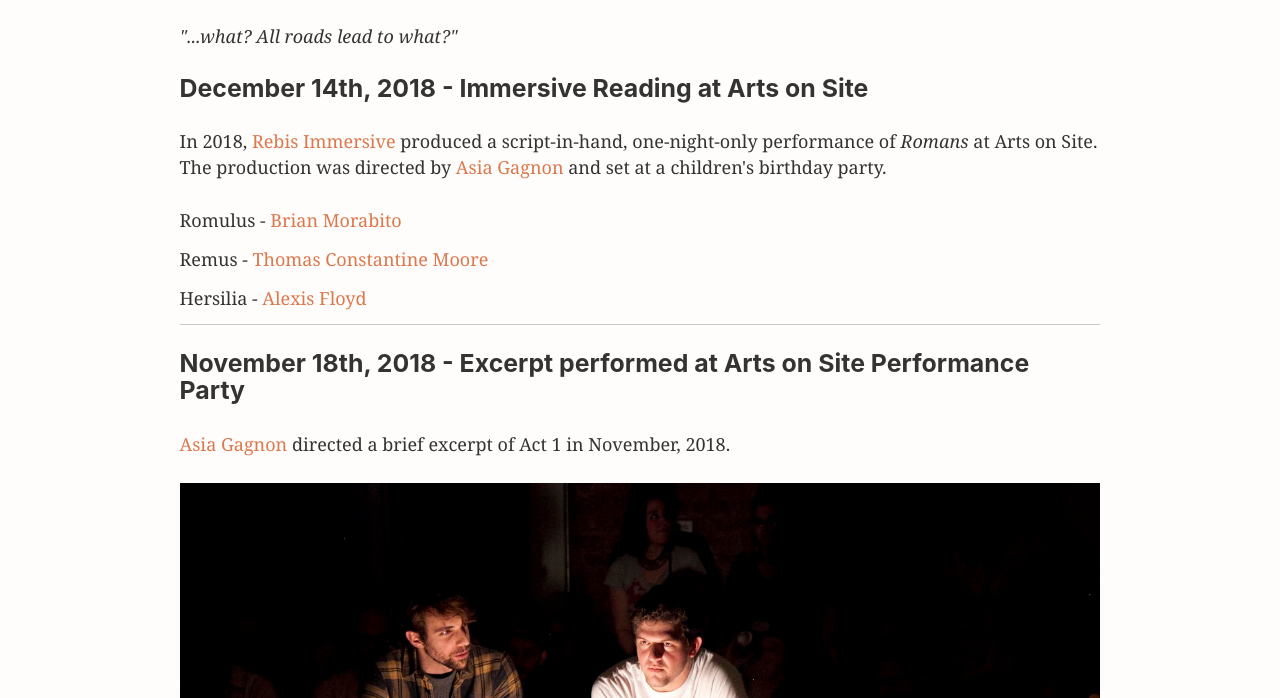
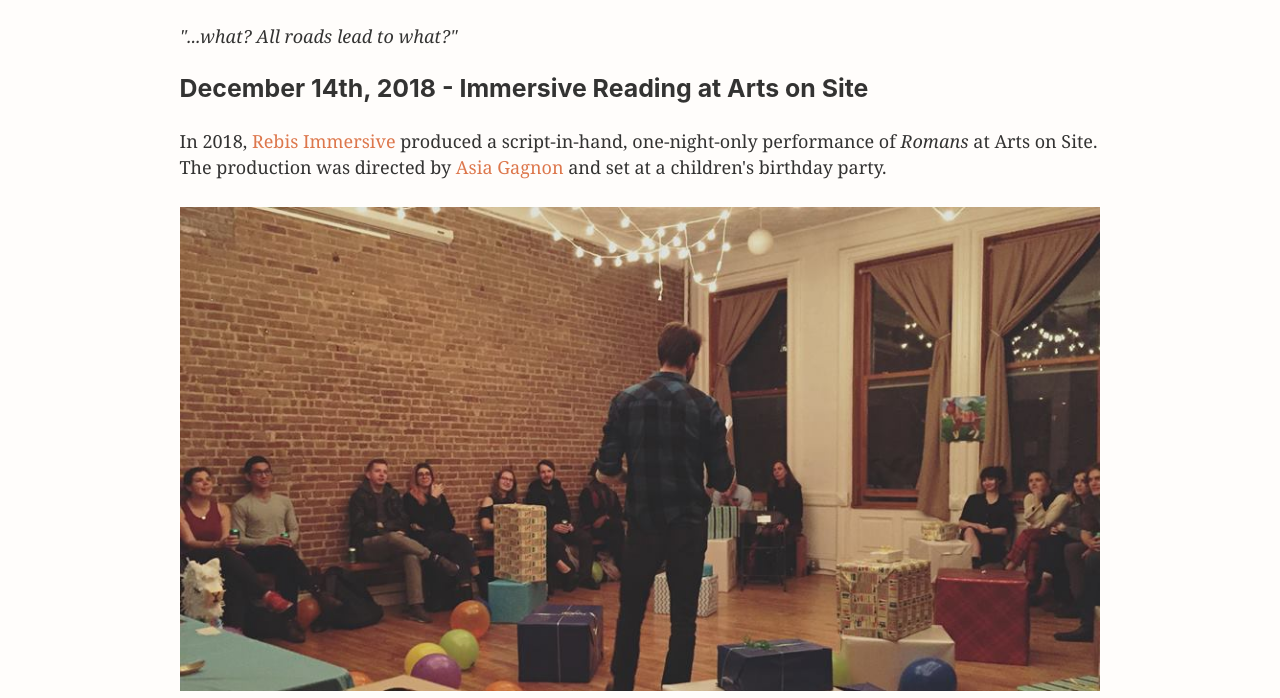
Before and after one commit to thomasmost/rooftops, a Gatsby site: page /production-history in a window 1280 px wide. Shown: the part 223-921 px from the top of the page. Built offline with nearby package versions, Linux system fonts and the light colour scheme; Gatsby itself is replaced by a stand-in of ours.

Commit message:
add birthday party image

```diff
--- /dev/null
+++ b/src/components/birthday-party-image.tsx
@@ -0,0 +1,32 @@
+import React from "react"
+import { StaticQuery, graphql } from "gatsby"
+import Img from "gatsby-image"
+
+/*
+ * This component is built using `gatsby-image` to automatically serve optimized
+ * images with lazy loading and reduced file sizes. The image is loaded using a
+ * `StaticQuery`, which allows us to load the image from directly within this
+ * component, rather than having to pass the image data down from pages.
+ *
+ * For more information, see the docs:
+ * - `gatsby-image`: https://gatsby.app/gatsby-image
+ * - `StaticQuery`: https://gatsby.app/staticquery
+ */
+
+const BirthdayPartyImage = () => (
+  <StaticQuery
+    query={graphql`
+      query {
+        placeholderImage: file(relativePath: { eq: "birthday.jpg" }) {
+          childImageSharp {
+            fluid(maxWidth: 1200) {
+              ...GatsbyImageSharpFluid
+            }
+          }
+        }
+      }
+    `}
+    render={data => <Img fluid={data.placeholderImage.childImageSharp.fluid} />}
+  />
+)
+export default BirthdayPartyImage
--- a/src/pages/production-history.tsx
+++ b/src/pages/production-history.tsx
@@ -4,6 +4,7 @@ import Layout from "../components/layout"
 import SEO from "../components/seo"
 import style from "./production-history.module.scss"
 import AOSImage from "../components/aos-image";
+import BirthdayPartyImage from "../components/birthday-party-image";
 
 const ProductionHistoryPage = () => (
   <Layout>
@@ -16,6 +17,7 @@ const ProductionHistoryPage = () => (
        In 2018, <a href="https://www.facebook.com/experiencerebis/">Rebis Immersive</a> produced a script-in-hand, one-night-only performance of
        <em> Romans</em> at Arts on Site. The production was directed by <a href="http://asiagagnon.virb.com/">Asia Gagnon</a> and set at a children's birthday party.
     </p>
+    <BirthdayPartyImage />
     <ul className={style.castList}>
        <li>
          Romulus - <a href="https://www.imdb.com/name/nm6928501/">Brian Morabito</a>
```
Also changed, not shown: src/images/birthday.jpg (added).
